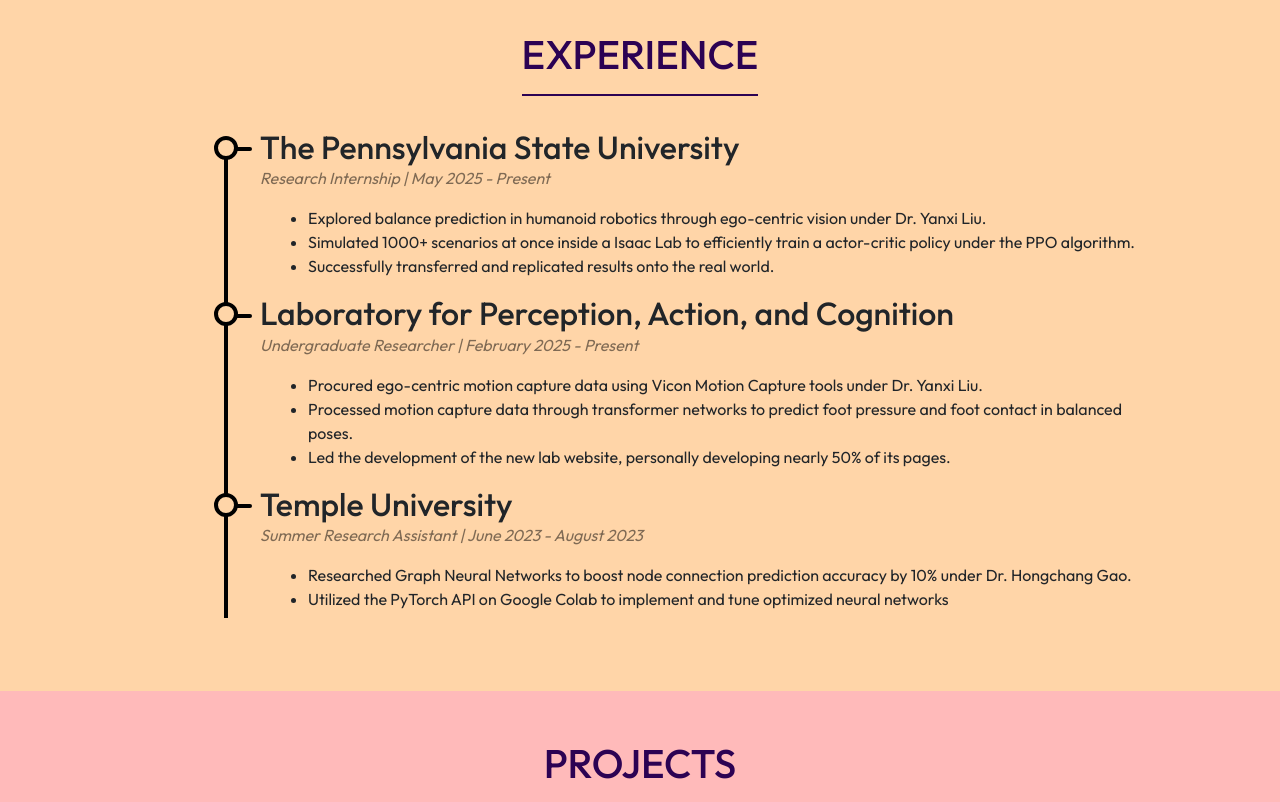
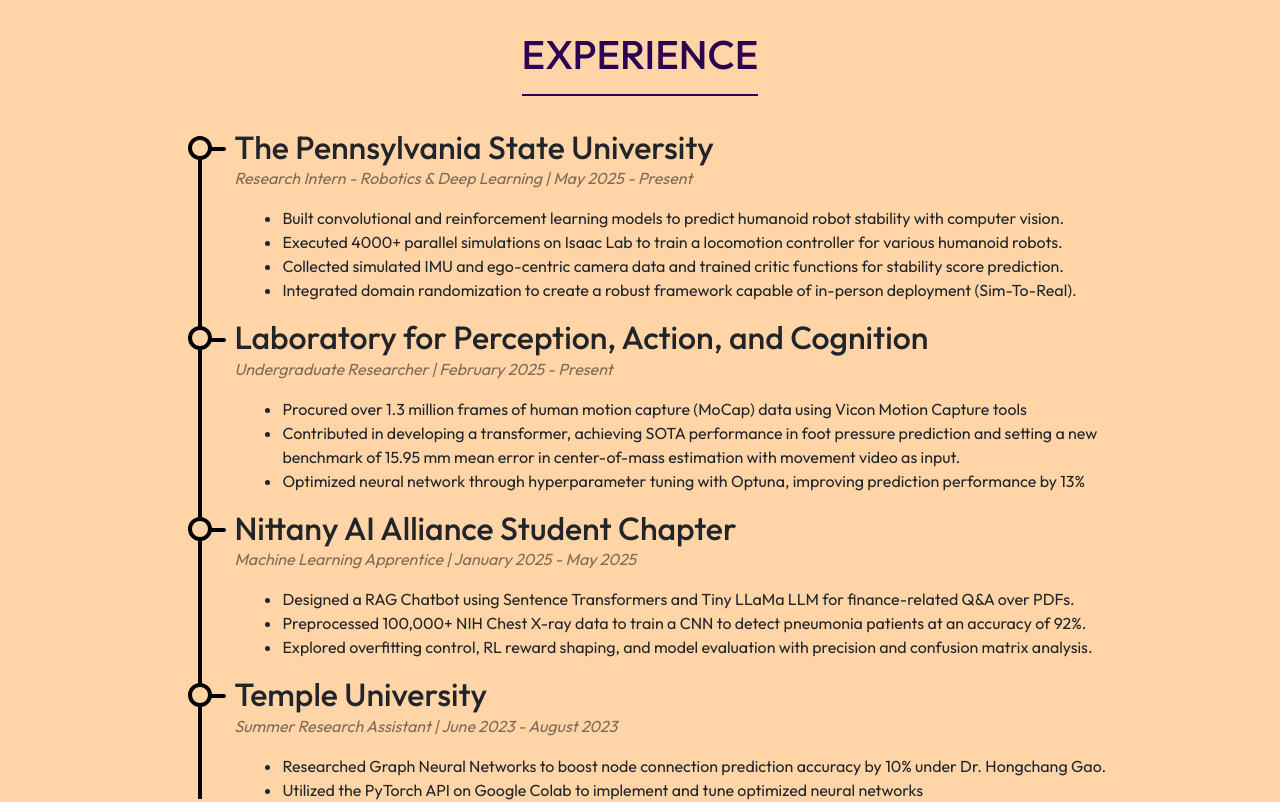
Before and after one commit to CruidGals/kyle-portfolio, a React (Vite) app: page / in a window 1280 px wide. Shown: the part 1620-2422 px from the top of the page. Built offline with nearby package versions, Linux system fonts and the light colour scheme.

Commit message:
Update experience and project descriptions

```diff
--- a/src/index.css
+++ b/src/index.css
@@ -152,7 +152,7 @@
 
 .timeline {
   position: relative;
-  margin-left: 5vw;
+  margin-left: 3vw;
   list-style: none;
   padding: 40 0;
 }
--- a/src/sections/Experience.tsx
+++ b/src/sections/Experience.tsx
@@ -5,21 +5,30 @@
 const experiences = [
   { id: 1,
     title: 'The Pennsylvania State University',
-    subtitle: 'Research Internship | May 2025 - Present',
+    subtitle: 'Research Intern - Robotics & Deep Learning | May 2025 - Present',
     points: [
-      "Explored balance prediction in humanoid robotics through ego-centric vision under Dr. Yanxi Liu.",
-      "Simulated 1000+ scenarios at once inside a Isaac Lab to efficiently train a actor-critic policy under the PPO algorithm.",
-      "Successfully transferred and replicated results onto the real world."
+      "Built convolutional and reinforcement learning models to predict humanoid robot stability with computer vision.",
+      "Executed 4000+ parallel simulations on Isaac Lab to train a locomotion controller for various humanoid robots.",
+      "Collected simulated IMU and ego-centric camera data and trained critic functions for stability score prediction.",
+      "Integrated domain randomization to create a robust framework capable of in-person deployment (Sim-To-Real)."
     ]},
   { id: 2,
     title: 'Laboratory for Perception, Action, and Cognition',
     subtitle: 'Undergraduate Researcher | February 2025 - Present',
     points: [
-      "Procured ego-centric motion capture data using Vicon Motion Capture tools under Dr. Yanxi Liu.",
-      "Processed motion capture data through transformer networks to predict foot pressure and foot contact in balanced poses.",
-      "Led the development of the new lab website, personally developing nearly 50% of its pages."
+      "Procured over 1.3 million frames of human motion capture (MoCap) data using Vicon Motion Capture tools",
+      "Contributed in developing a transformer, achieving SOTA performance in foot pressure prediction and setting a new benchmark of 15.95 mm mean error in center-of-mass estimation with movement video as input.",
+      "Optimized neural network through hyperparameter tuning with Optuna, improving prediction performance by 13%"
     ]},
   { id: 3,
+    title: 'Nittany AI Alliance Student Chapter',
+    subtitle: 'Machine Learning Apprentice | January 2025 - May 2025',
+    points: [
+      "Designed a RAG Chatbot using Sentence Transformers and Tiny LLaMa LLM for finance-related Q&A over PDFs.",
+      "Preprocessed 100,000+ NIH Chest X-ray data to train a CNN to detect pneumonia patients at an accuracy of 92%.",
+      "Explored overfitting control, RL reward shaping, and model evaluation with precision and confusion matrix analysis."
+    ]},
+  { id: 4,
     title: 'Temple University',
     subtitle: 'Summer Research Assistant | June 2023 - August 2023',
     points: [
--- a/src/sections/Projects.tsx
+++ b/src/sections/Projects.tsx
@@ -34,7 +34,7 @@
     title: 'Tetris DQN',
     icons: [faPython],
     links: [ {icon: faGithub, link: 'https://github.com/CruidGals/tetris-dqn'} ],
-    children: <Card.Text>Ongoing project trying to enable computers to learn the classic game Tetris using <strong>deep Q Learning</strong>. Used key strategies like <strong>performance-based epsilon decay</strong> and <strong>learning rate scheduling</strong> to stabilize training, and leveraged <strong>TensorBoard</strong> to catch any instability in the network.</Card.Text>},
+    children: <Card.Text>Ongoing project trying to enable computers to learn the classic game Tetris using <strong>deep Q Learning</strong>. Used key strategies like <strong>performance-based epsilon decay</strong> and <strong>prioritized experience replay</strong> to stabilize training, and leveraged <strong>TensorBoard</strong> to catch any instability in the network.</Card.Text>},
   { id: 4,
     title: 'Personal Website',
     icons: [faReact, faBootstrap],
```
